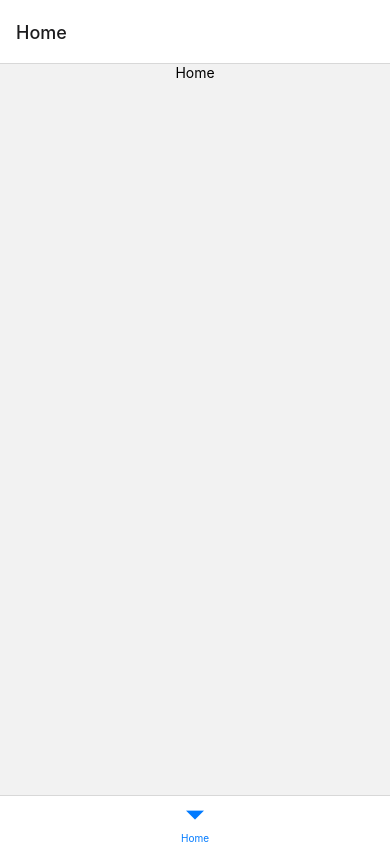
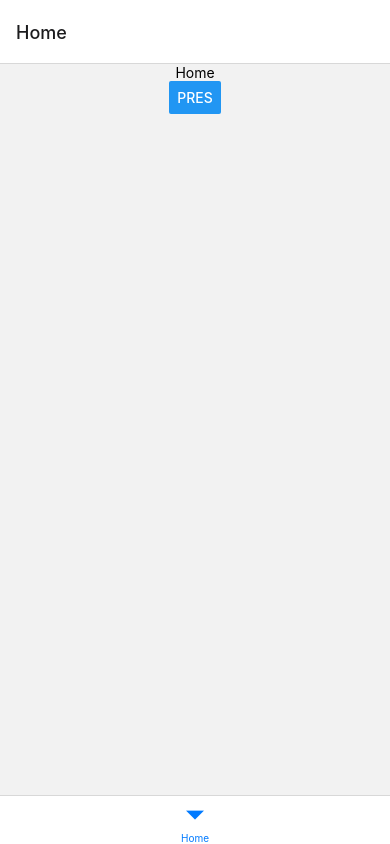
Before and after one commit to Vincent-DARIBO/TCM-mirror, a React Native app in the folder frontEnd/: screen /Home in a window 390 px wide. Built offline with nearby package versions, Linux system fonts and the light colour scheme.

Commit message:
init branch tom

```diff
--- a/frontEnd/src/screens/Home.js
+++ b/frontEnd/src/screens/Home.js
@@ -5,7 +5,7 @@ export default function Home({navigation}) {
   return (
     <View style={{justifyContent: 'center', alignItems: 'center'}}>
       <Text>Home</Text>
-      {/* <Button title="pres" onPress={() => navigation.navigate('Number')} /> */}
+      {<Button title="pres" onPress={() => navigation.navigate('Number')} />}
     </View>
   );
 }
```
